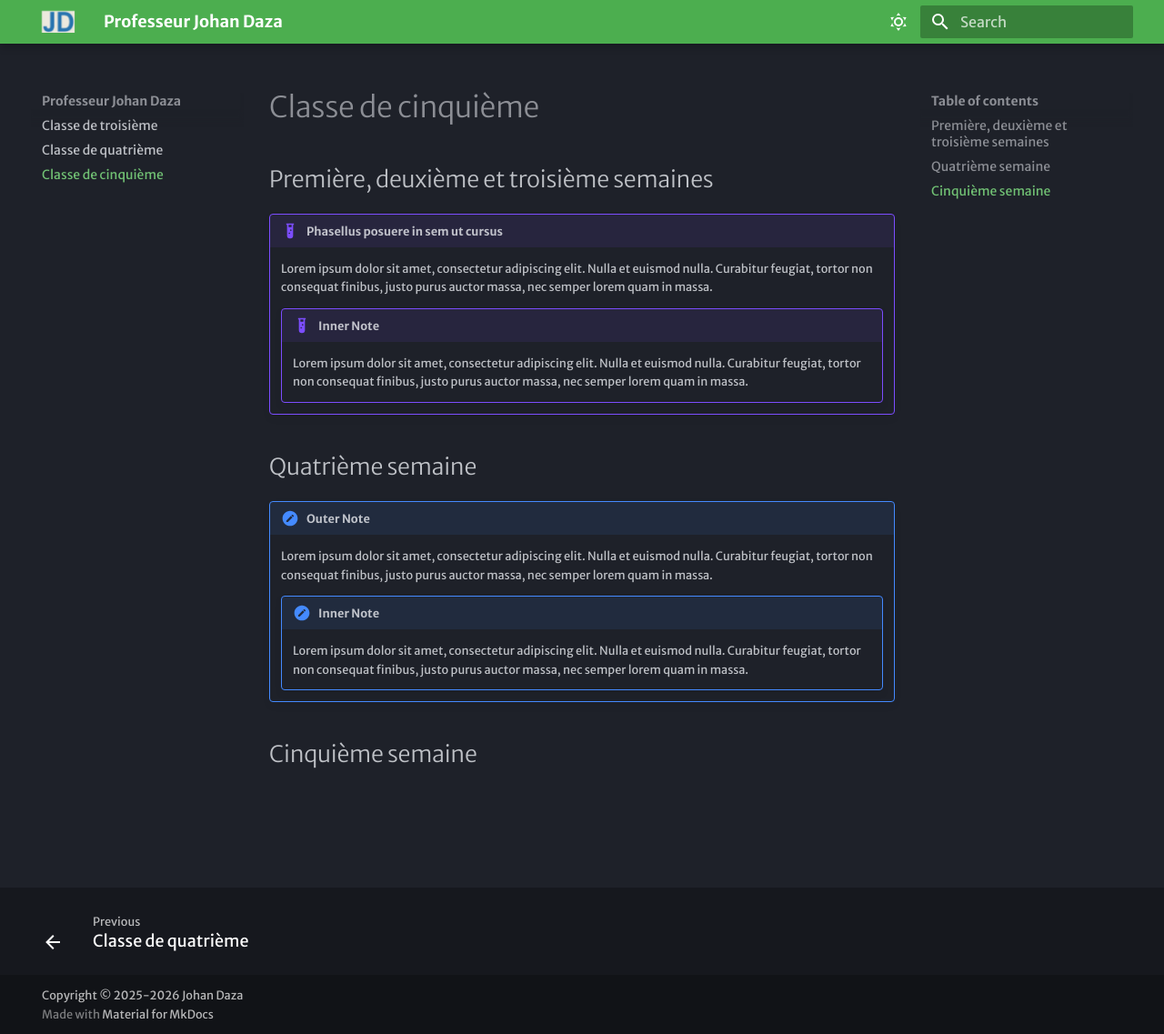
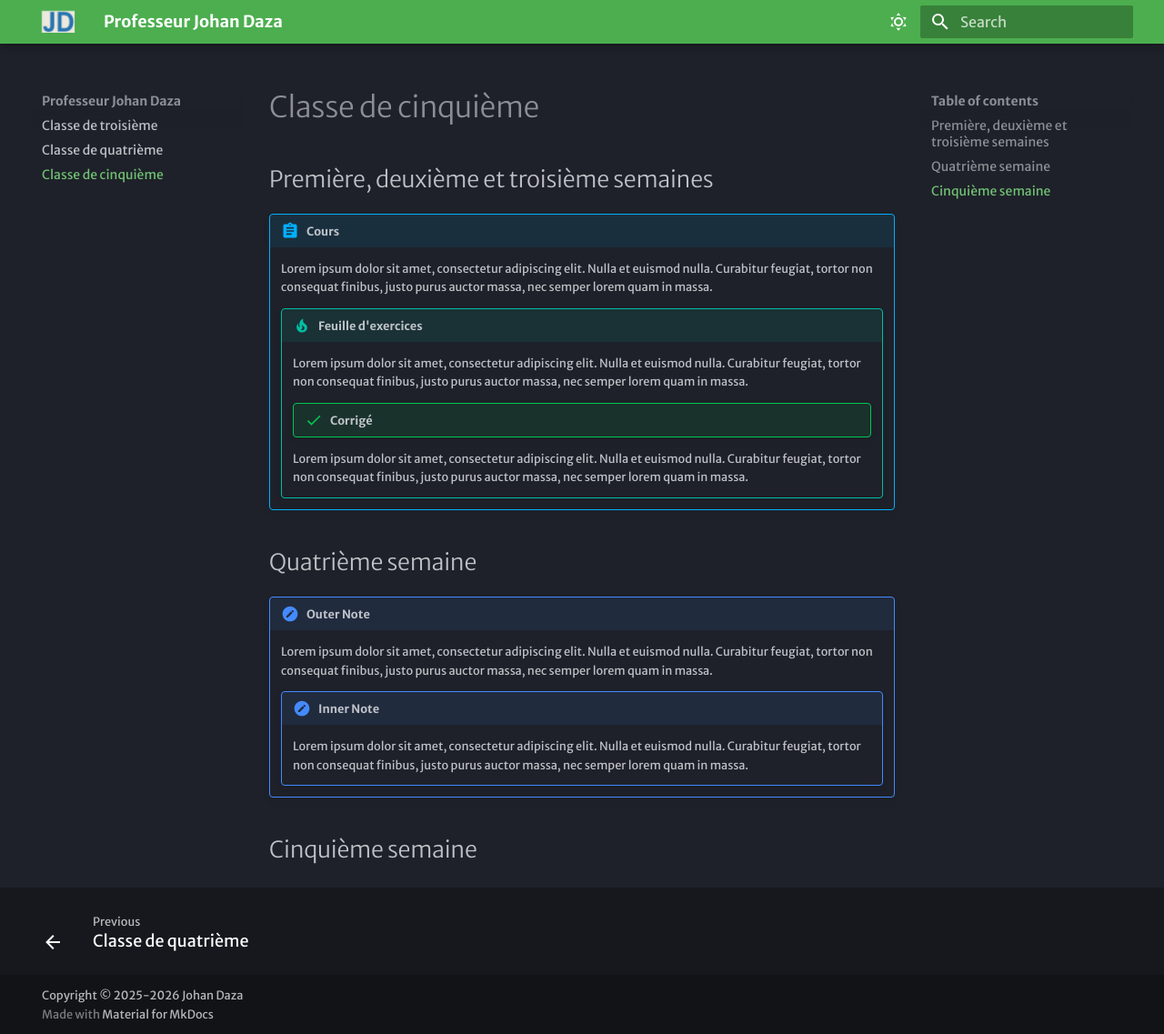
Before and after one commit to prof-johan-daza/general, an MkDocs documentation site: the page built from docs/Classe de quatrième.md, in a window 1280 px wide and 1137 px high. Shown: the whole window at 91% size. Built offline with MkDocs 1.6.1 and Material for MkDocs 9.7.7, drawn with Linux system fonts in a browser that asks for light colours; some web fonts are replaced.

Commit message:
tres admon

```diff
--- a/docs/Classe de quatrième.md
+++ b/docs/Classe de quatrième.md
@@ -2,18 +2,26 @@
 
 ## Première, deuxième et troisième semaines
 
-!!! example "Phasellus posuere in sem ut cursus"
+!!! abstract "Cours"
 
     Lorem ipsum dolor sit amet, consectetur adipiscing elit. Nulla et euismod
     nulla. Curabitur feugiat, tortor non consequat finibus, justo purus auctor
     massa, nec semper lorem quam in massa.
 
 
-    !!! example "Inner Note"
+    !!! tip "Feuille d'exercices"
 
         Lorem ipsum dolor sit amet, consectetur adipiscing elit. Nulla et euismod
         nulla. Curabitur feugiat, tortor non consequat finibus, justo purus auctor
         massa, nec semper lorem quam in massa.
+
+        !!! success "Corrigé"
+
+        Lorem ipsum dolor sit amet, consectetur adipiscing elit. Nulla et euismod
+        nulla. Curabitur feugiat, tortor non consequat finibus, justo purus auctor
+        massa, nec semper lorem quam in massa.
+
+
 
 ## Quatrième semaine
 
```
